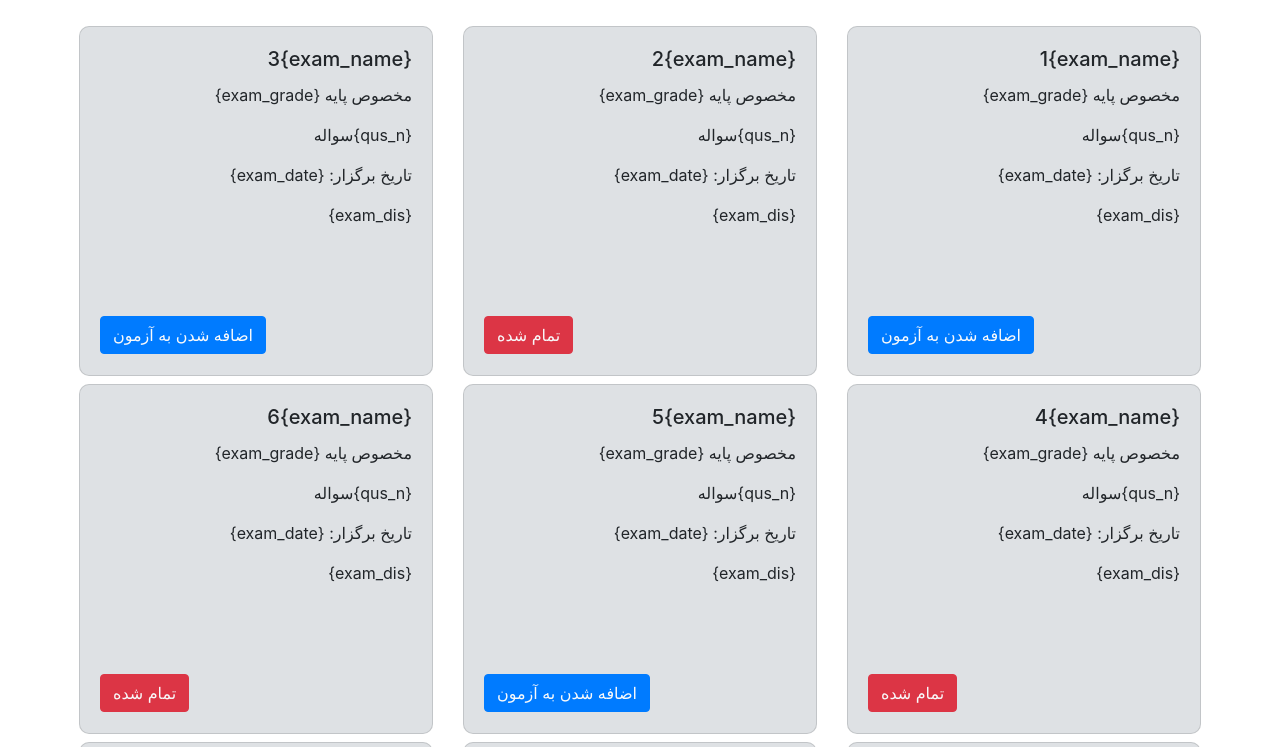
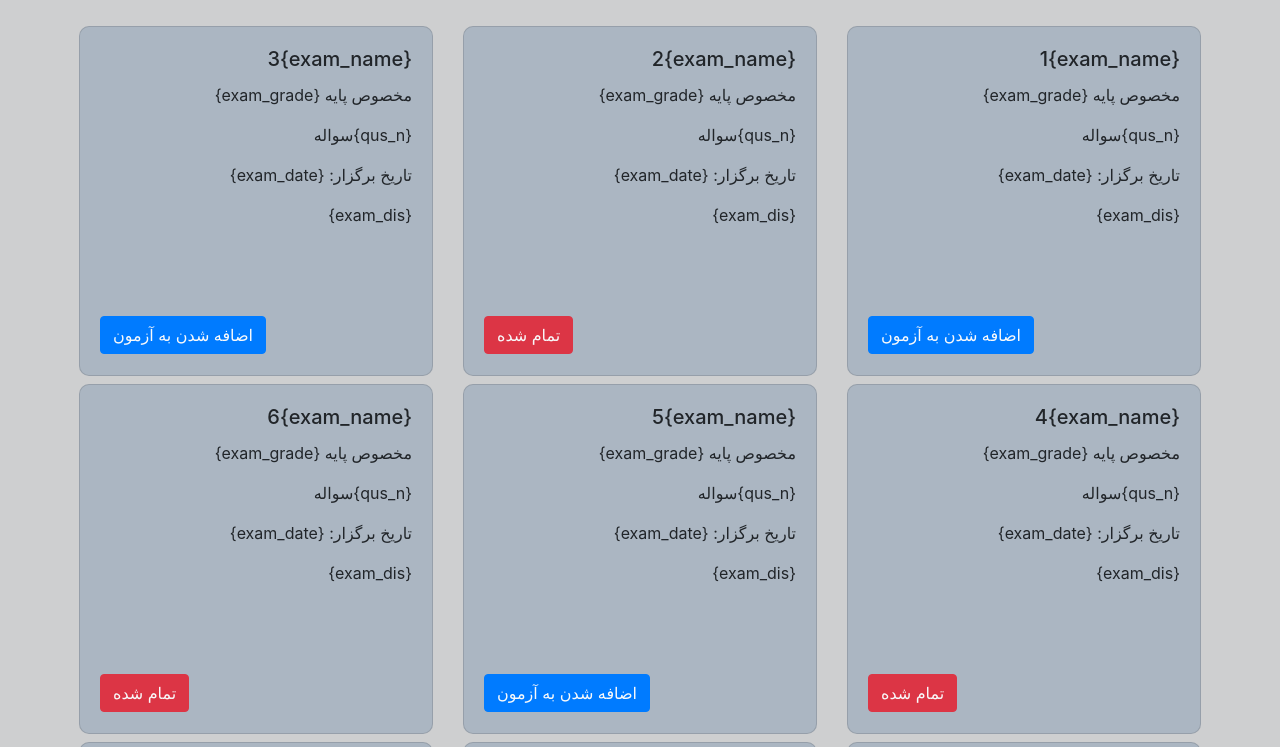
Before and after one commit to MahdiHGZ/ChoobKhat-ExamPlatform, a plain HTML site: page Front-End/index.htm in a window 1280 px wide. Shown: the part 96-843 px from the top of the page. Drawn offline with nearby package versions, Linux system fonts and the light colour scheme.

Commit message:
Update front:index-cards

```diff
--- a/Front-End/index.htm
+++ b/Front-End/index.htm
@@ -8,7 +8,7 @@
     <link rel="stylesheet" href="./style.css"/>
     <title>ChoobKhat</title>
 </head>
-<body>
+<body class="body-bg">
 
     <div class="row-12 rtl">
         <nav class="navbar navbar-expand-lg navbar-dark bg-dark">
@@ -37,17 +37,17 @@
     </div>
 
 
-    <div class="row rtl text-right main" id="exam-cards">
+    <div class="row-12">
+      <div class="row rtl text-right main" id="exam-cards">
 
       </div>
 
       <div>
         <nav aria-label="Page navigation example">
-          <ul id="pagination-bar" class="pagination justify-content-center">
-
-          </ul>
+          <ul id="pagination-bar" class="justify-content-center pagination"></ul>
         </nav>
       </div>
+    </div>
     <!-- scripts: -->
     <script src="https://code.jquery.com/jquery-3.5.1.slim.min.js" integrity="sha384-DfXdz2htPH0lsSSs5nCTpuj/zy4C+OGpamoFVy38MVBnE+IbbVYUew+OrCXaRkfj" crossorigin="anonymous"></script>
     <script src="https://cdn.jsdelivr.net/npm/popper.js@1.16.0/dist/umd/popper.min.js" integrity="sha384-Q6E9RHvbIyZFJoft+2mJbHaEWldlvI9IOYy5n3zV9zzTtmI3UksdQRVvoxMfooAo" crossorigin="anonymous"></script>
--- a/Front-End/style.css
+++ b/Front-End/style.css
@@ -2,8 +2,12 @@
     background-color:rgb(39, 53, 58);
 }
 
+.body-bg{
+    background-color:#cecfd0 ;
+}
+
 .cardThem{
-    background-color: rgb(222, 225, 228);
+    background-color: rgb(171, 182, 194);
     border-radius: 10px;
     height: 350px;
 }
@@ -33,15 +37,18 @@
 .main{
     min-height: 1050px;
     margin-top: 30px;
+
     margin-left: 5%;
     margin-right: 5%;
 }
+
 
 .main-2{
     margin-top: 10px;
     margin-left: 15%;
     margin-right: 15%;
 }
+
 
 .bg-left-meno{
     background-color:rgb(222, 225, 228);
```
